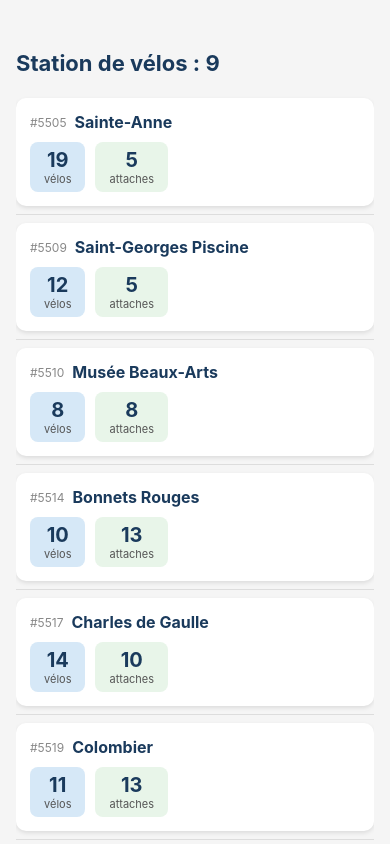
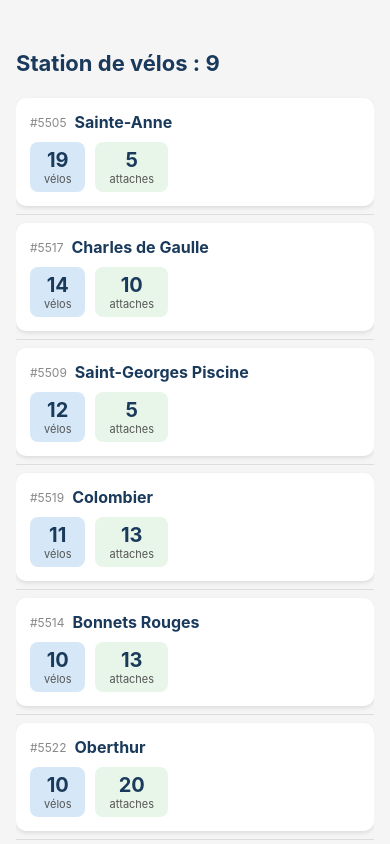
Before and after one commit to jujumichl/React-Tps, a React Native app in the folder tp4-flatlist/: screen / in a window 390 px wide. Built offline with nearby package versions, Linux system fonts and the light colour scheme.

Commit message:
Ajout trie des stations

```diff
--- a/tp4-flatlist/App.js
+++ b/tp4-flatlist/App.js
@@ -3,23 +3,27 @@ import { stations } from './data/stations';
 import ItemStation from './components/ItemStation';
 
 export default function App() {
-  function Separateur () {
+  function compareTo(s1, s2){
+    return s2.nombrevelosdisponibles - s1.nombrevelosdisponibles;
+  }
+  function Separateur() {
     return (
-      <View style={{ height: 1, backgroundColor: '#ddd', marginVertical: 2 }}    	/>
+      <View style={{ height: 1, backgroundColor: '#ddd', marginVertical: 2 }} />
     );
   }
-  function Header(){
-    return(
+  function Header() {
+    return (
       <Text style={styles.titre}>Station de vélos : {stations.length}</Text>
     )
   }
+  const displayedStations = stations.sort((s1, s2) => compareTo(s1, s2));
 
   return (
     <View style={styles.container}>
       {/* <Text style={styles.titre}>Stations de vélos</Text> */}
 
       <FlatList
-        data={stations}                         // on passe le tableau d'objets importés depuis stations.js
+        data={displayedStations}                         // on passe le tableau d'objets importés depuis stations.js
         keyExtractor={(item) =>                 // React a besoin d'une clé unique par élément pour optimiser les re-rendus. On utilise idstation converti en string.
           item.idstation.toString()}
         ItemSeparatorComponent={Separateur}
```
